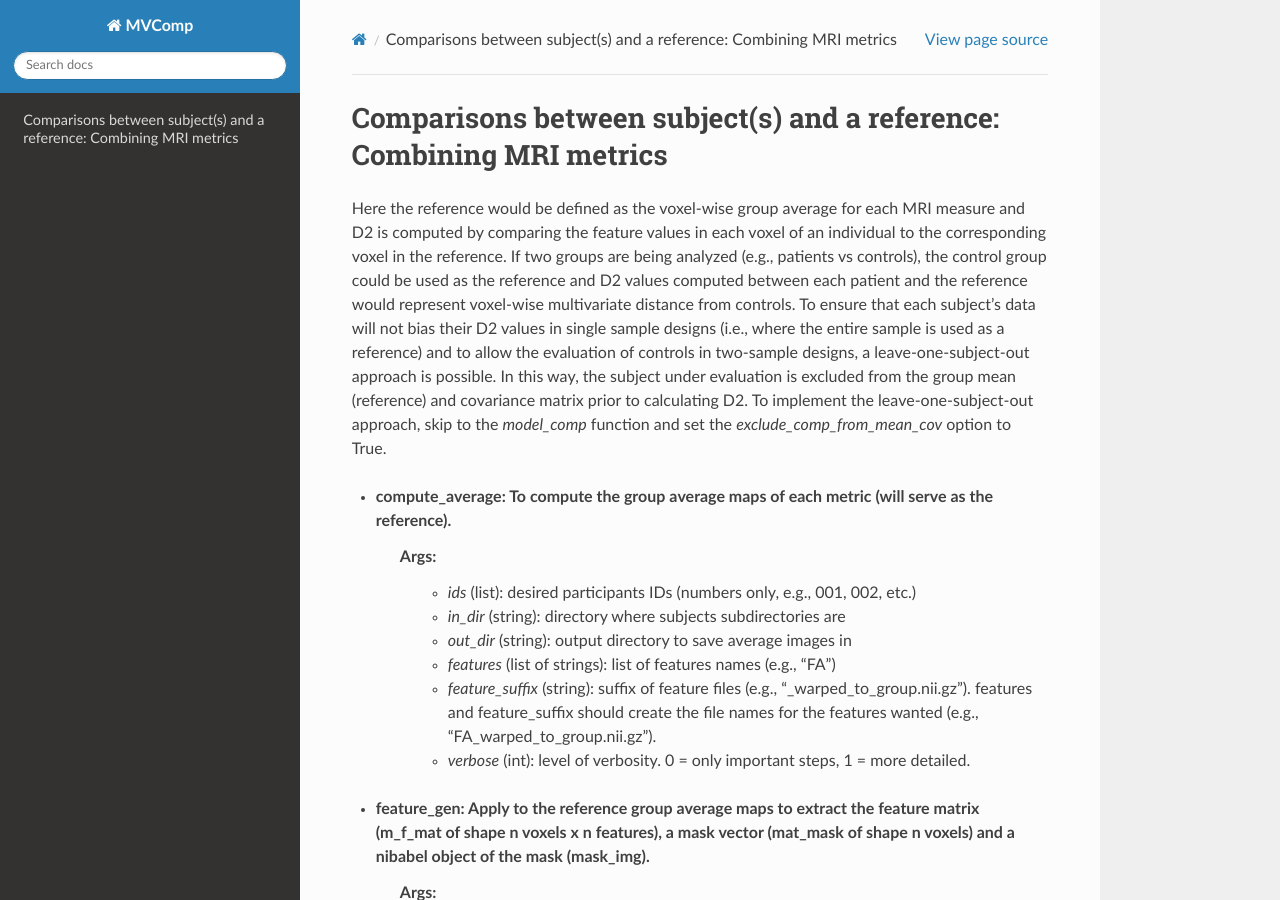
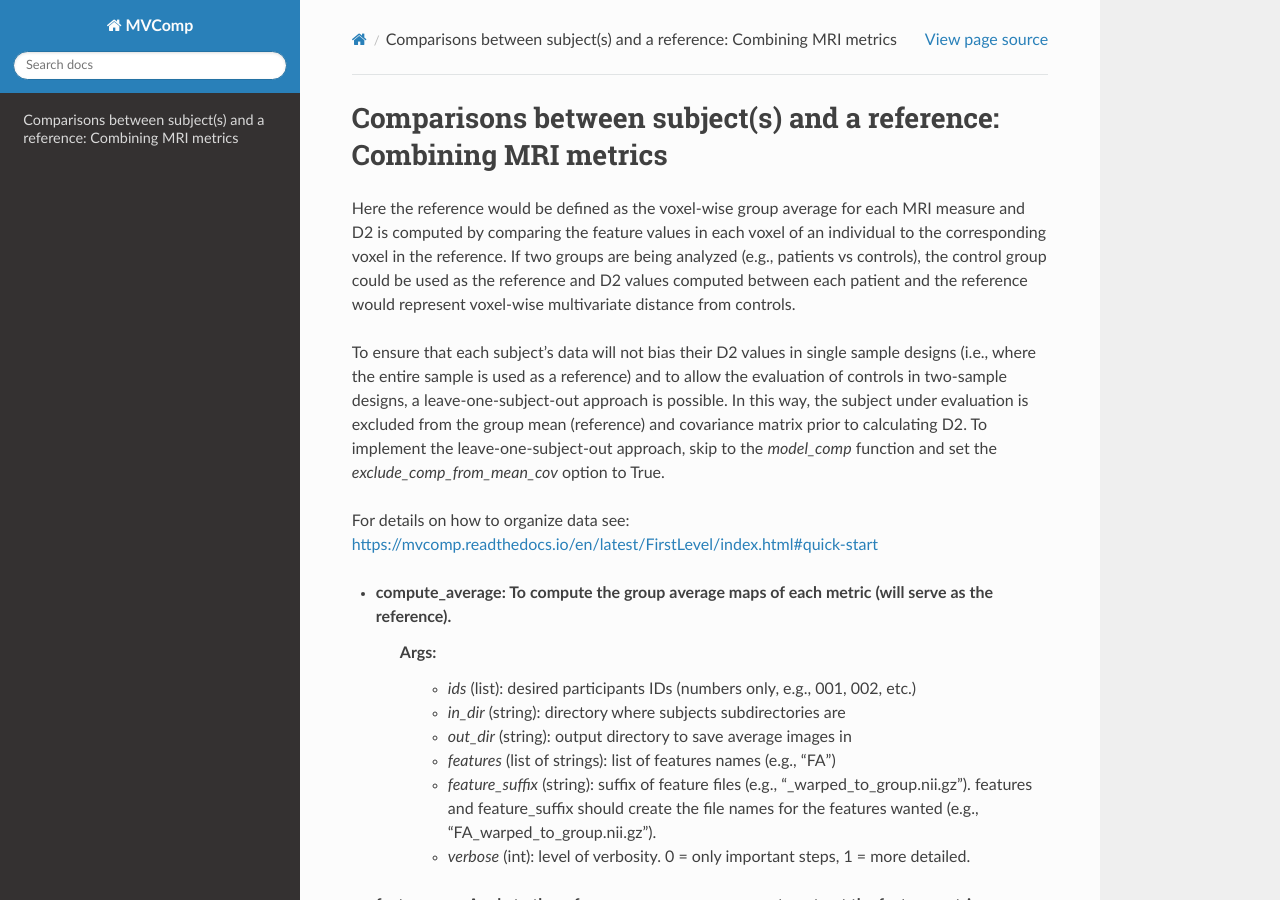
Before and after one commit to neuralabc/mvcomp, a Sphinx documentation site: the page built from docs/UserGuide/Combining_MRI_metrics.rst, in a window 1280 px wide and 900 px high. Built offline with Sphinx 7.4.7 and the Read the Docs theme 2.0.0, drawn with Linux system fonts in a browser that asks for light colours; pages that are not in the unit, such as notebooks, are missing from menus.

Commit message:
Update Combining_MRI_metrics.rst
added link for data organization

```diff
--- a/docs/UserGuide/Combining_MRI_metrics.rst
+++ b/docs/UserGuide/Combining_MRI_metrics.rst
@@ -2,7 +2,10 @@
 ~~~~~~~~~~~~~~~~~~~~~~~~~~~~~~~~~~~~~~~~~~~~~~~~~~~~~~~~~~~~~~~~~~~~~~~~
 
 Here the reference would be defined as the voxel-wise group average for each MRI measure and D2 is computed by comparing the feature values in each voxel of an individual to the corresponding voxel in the reference. If two groups are being analyzed (e.g., patients vs controls), the control group could be used as the reference and D2 values computed between each patient and the reference would represent voxel-wise multivariate distance from controls.
+
 To ensure that each subject’s data will not bias their D2 values in single sample designs (i.e., where the entire sample is used as a reference) and to allow the evaluation of controls in two-sample designs, a leave-one-subject-out approach is possible. In this way, the subject under evaluation is excluded from the group mean (reference) and covariance matrix prior to calculating D2. To implement the leave-one-subject-out approach, skip to the `model_comp` function and set the `exclude_comp_from_mean_cov` option to True.
+
+For details on how to organize data see: https://mvcomp.readthedocs.io/en/latest/FirstLevel/index.html#quick-start
 
 - **compute_average**: To compute the group average maps of each metric (will serve as the reference).
     Args:
```
